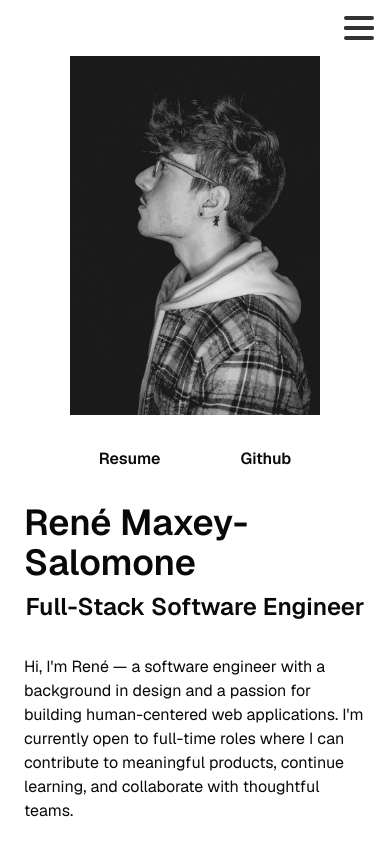
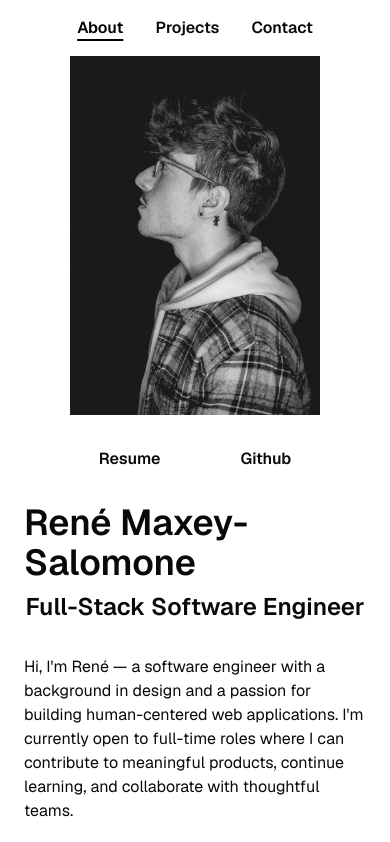
Before and after one commit to ReneMSdev/portfolio-website, a Next.js app: page / in a window 390 px wide. Shown: the top 842 px of the page. Built offline with nearby package versions, Linux system fonts and the light colour scheme.

Commit message:
Simplified mobile menu UI

```diff
--- a/src/components/MobileMenu.jsx
+++ b/src/components/MobileMenu.jsx
@@ -1,62 +1,32 @@
 'use client'
 
-import { useState } from 'react'
 import Link from 'next/link'
 import { usePathname } from 'next/navigation'
 import { cn } from '@/lib/utils'
 
 const navItems = [
-  { label: 'Home', href: '/' },
-  { label: 'About', href: '/about' },
+  { label: 'About', href: '/' },
   { label: 'Projects', href: '/projects' },
   { label: 'Contact', href: '/contact' },
 ]
 
 export default function MobileMenu() {
-  const [open, setOpen] = useState(false)
   const pathname = usePathname()
 
   return (
-    <>
-      {/* Top white bar background */}
-      <div className='md:hidden fixed top-0 left-0 w-full h-14 bg-white z-[900]' />
-
-      {/* Hamburger Icon */}
-      <div
-        id='nav-icon'
-        className={cn(
-          'md:hidden fixed top-4 right-4 w-10 h-10 z-[999] cursor-pointer',
-          open && 'open'
-        )}
-        onClick={() => setOpen(!open)}
-      >
-        <span />
-        <span />
-        <span />
-        <span />
-      </div>
-
-      {/* Slide-in Menu */}
-      <div
-        className={cn(
-          'md:hidden fixed top-0 right-0 h-screen w-50 bg-slate-200 z-[998] p-8 pt-24 flex flex-col gap-6 transform transition-transform duration-300 ease-in-out',
-          open ? 'translate-x-0' : 'translate-x-full'
-        )}
-      >
+    <div className='md:hidden fixed top-0 left-0 w-full h-14 bg-white z-[900] flex items-center justify-center gap-8 px-4'>
       {navItems.map((item) => (
         <Link
           key={item.href}
           href={item.href}
-            onClick={() => setOpen(false)}
           className={cn(
-              'text-xl font-medium',
-              pathname === item.href && 'underline underline-offset-4 decoration-2'
+            'text-md font-semibold transition-colors hover:text-black',
+            pathname === item.href && 'underline underline-offset-6 decoration-2 text-black'
           )}
         >
           {item.label}
         </Link>
       ))}
     </div>
-    </>
   )
 }
```
Lines whose indentation alone changed are shown as unchanged.
